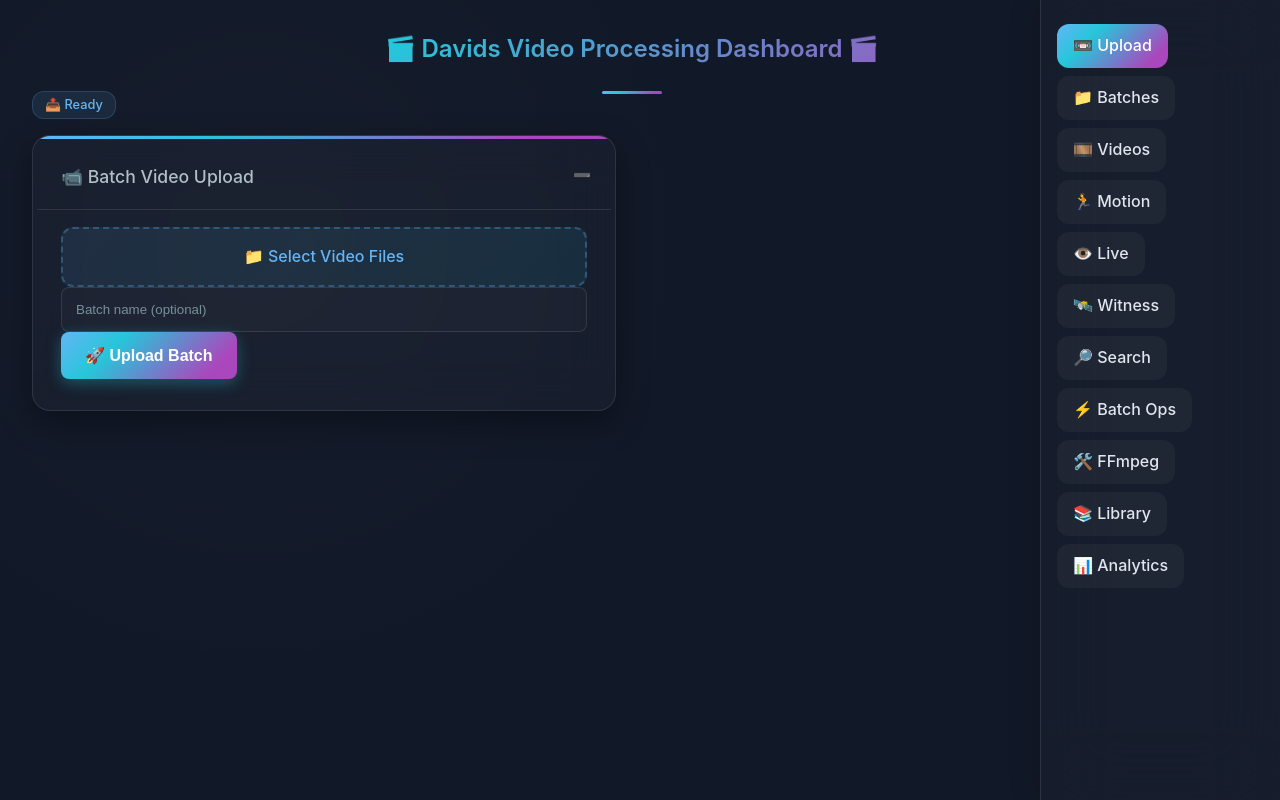
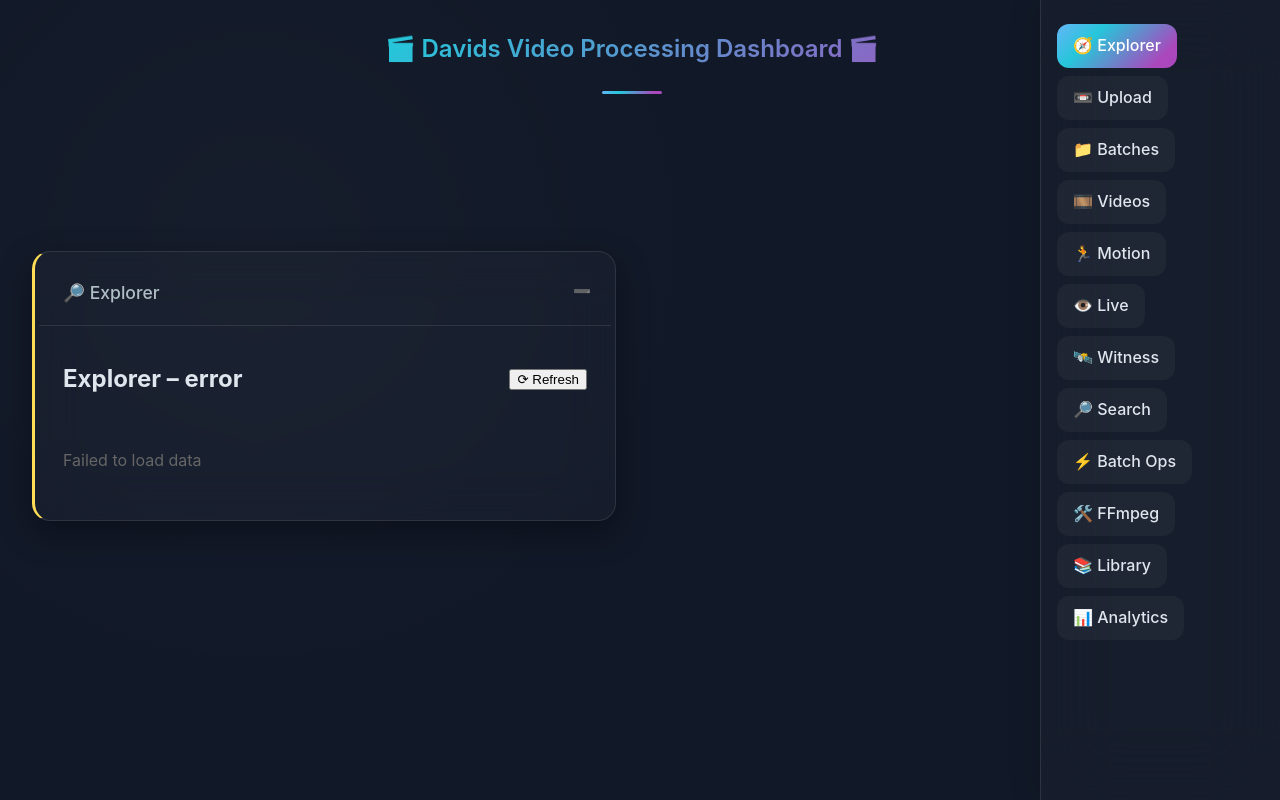
Before and after one commit to Cdaprod/ThatDAMToolbox, a FastAPI app: page / in a window 1280 px wide. Run offline with FastAPI, Linux system fonts and the light colour scheme; parts of the project's set-up code (start-up, migrations or seed data) failed here and were passed over; some libraries are stand-ins or nearby versions.

Commit message:
Add explorer module with REST and CLI functionality

```diff
--- /dev/null
+++ b/video/web/static/components/explorer.js
@@ -0,0 +1,99 @@
+/* ------------------------------------------------------------
+ * <explorer-pane>  –  primary discovery grid for the DAM UI
+ *
+ * Usage examples
+ *   <!-- 1) Recent feed (default limit=50) -->
+ *   <explorer-pane></explorer-pane>
+ *
+ *   <!-- 2) Show a specific batch -->
+ *   <explorer-pane batch-id="abcd-1234"></explorer-pane>
+ *
+ *   <!-- 3) Reload programmatically -->
+ *   document.querySelector('explorer-pane').refresh()
+ * ---------------------------------------------------------- */
+
+export class ExplorerPane extends HTMLElement {
+  constructor () {
+    super()
+    // simple shadow DOM so host-page styles still apply
+    this.attachShadow({ mode: 'open' })
+      .innerHTML = `
+        <style>
+          :host { display:block; }
+          header {
+            display:flex; justify-content:space-between; align-items:center;
+            margin:0 0 1rem;
+          }
+          #grid {
+            display:grid;
+            gap:1rem;
+            grid-template-columns: repeat(auto-fill,minmax(240px,1fr));
+          }
+        </style>
+
+        <header>
+          <h2 id="title">Explorer</h2>
+          <button id="refresh" class="btn btn-small">⟳ Refresh</button>
+        </header>
+
+        <div id="grid"></div>
+
+        <p id="empty" style="display:none;color:#666;">(No items)</p>
+      `
+    this._grid   = this.shadowRoot.getElementById('grid')
+    this._title  = this.shadowRoot.getElementById('title')
+    this._empty  = this.shadowRoot.getElementById('empty')
+    this.shadowRoot.getElementById('refresh')
+        .addEventListener('click', () => this.refresh())
+  }
+
+  /* ---------- lifecycle ---------- */
+  connectedCallback () { this.refresh() }
+
+  static get observedAttributes () { return ['batch-id'] }
+  attributeChangedCallback () { this.refresh() }
+
+  /* ---------- public API ---------- */
+  async refresh () {
+    this._grid.innerHTML = ''                    // clear grid
+    const batchId = this.getAttribute('batch-id')
+    try {
+      const url   = batchId
+        ? `/explorer/batch/${encodeURIComponent(batchId)}`
+        : `/explorer?limit=${this.getAttribute('limit') || 50}`
+      const res   = await fetch(url)
+      if (!res.ok) throw new Error(`${res.status} ${res.statusText}`)
+      const data  = await res.json()
+
+      const items = batchId ? data.artifacts ?? [] : data.items ?? []
+      this._title.textContent = batchId
+        ? `Batch ${batchId}`
+        : 'Recent Media'
+
+      if (!items.length) {
+        this._empty.style.display = ''
+        return
+      } else {
+        this._empty.style.display = 'none'
+      }
+
+      // Render each artifact via existing <video-card>
+      for (const art of items) {
+        const card = document.createElement('video-card')
+        // assume video-card.js exposes a .data property
+        card.data = art
+        this._grid.appendChild(card)
+      }
+    } catch (err) {
+      console.error('[explorer] failed to load', err)
+      this._title.textContent = 'Explorer – error'
+      this._empty.textContent = 'Failed to load data'
+      this._empty.style.display = ''
+    }
+  }
+}
+
+/* Register the custom element (safe if loaded twice) */
+if (!customElements.get('explorer-pane')) {
+  customElements.define('explorer-pane', ExplorerPane)
+}
--- a/video/web/templates/base.html
+++ b/video/web/templates/base.html
@@ -61,6 +61,8 @@
 
   <!-- your existing JS bundles -->
   <script type="module"
+        src="/static/components/explorer.js"></script>
+  <script type="module"
         src="{{ url_for('static', path='components/ffmpeg-console.js') }}"></script>
   <script type="module"
           src="{{ url_for('static', path='components/object-renderer.js') }}"></script>
--- a/video/web/templates/dashboard.html
+++ b/video/web/templates/dashboard.html
@@ -194,7 +194,13 @@
         <section id="analytics-section" class="tab-panel">
           {% include "partials/_analytics_card.html" %}
         </section>
+        <!-- 🆕 Explorer -->
+        <section id="explorer-section"  class="tab-panel">
+          {% include "partials/_explorer_card.html" %}
+        </section>
       </div>
+
+
 
     </div>
   </div>
--- /dev/null
+++ b/video/web/templates/partials/_explorer_card.html
@@ -0,0 +1,16 @@
+{# -------------------------------------------------------------------------
+   Explorer Card  –  primary discovery grid
+   Drop into dashboard.html with  {% include "partials/_explorer_card.html" %}
+   ---------------------------------------------------------------------- #}
+
+<details class="glass-card" id="explorerCard" open>
+  <summary>🔎 Explorer</summary>
+
+  <div class="card-body">
+    {# The custom element we just built – it autoloads its JS #}
+    <explorer-pane
+      limit="50"            {# default – override if you like #}
+      style="width:100%;"
+    ></explorer-pane>
+  </div>
+</details>
--- a/video/web/templates/partials/_sidebar.html
+++ b/video/web/templates/partials/_sidebar.html
@@ -1,4 +1,5 @@
 <ul class="nav-list">
+  <li><button data-target="explorer"><span>🧭</span> Explorer</button></li>
   <li><button data-target="upload" class="active"><span>📼</span> Upload</button></li>
   <li><button data-target="batch"><span>📁</span> Batches</button></li>
   <li><button data-target="videos"><span>🎞️</span> Videos</button></li>
```
Also changed, not shown: video/modules/explorer/__init__.py (added, +13 -0 lines), video/modules/explorer/commands.py (added, +22 -0 lines), video/modules/explorer/routes.py (added, +35 -0 lines).
